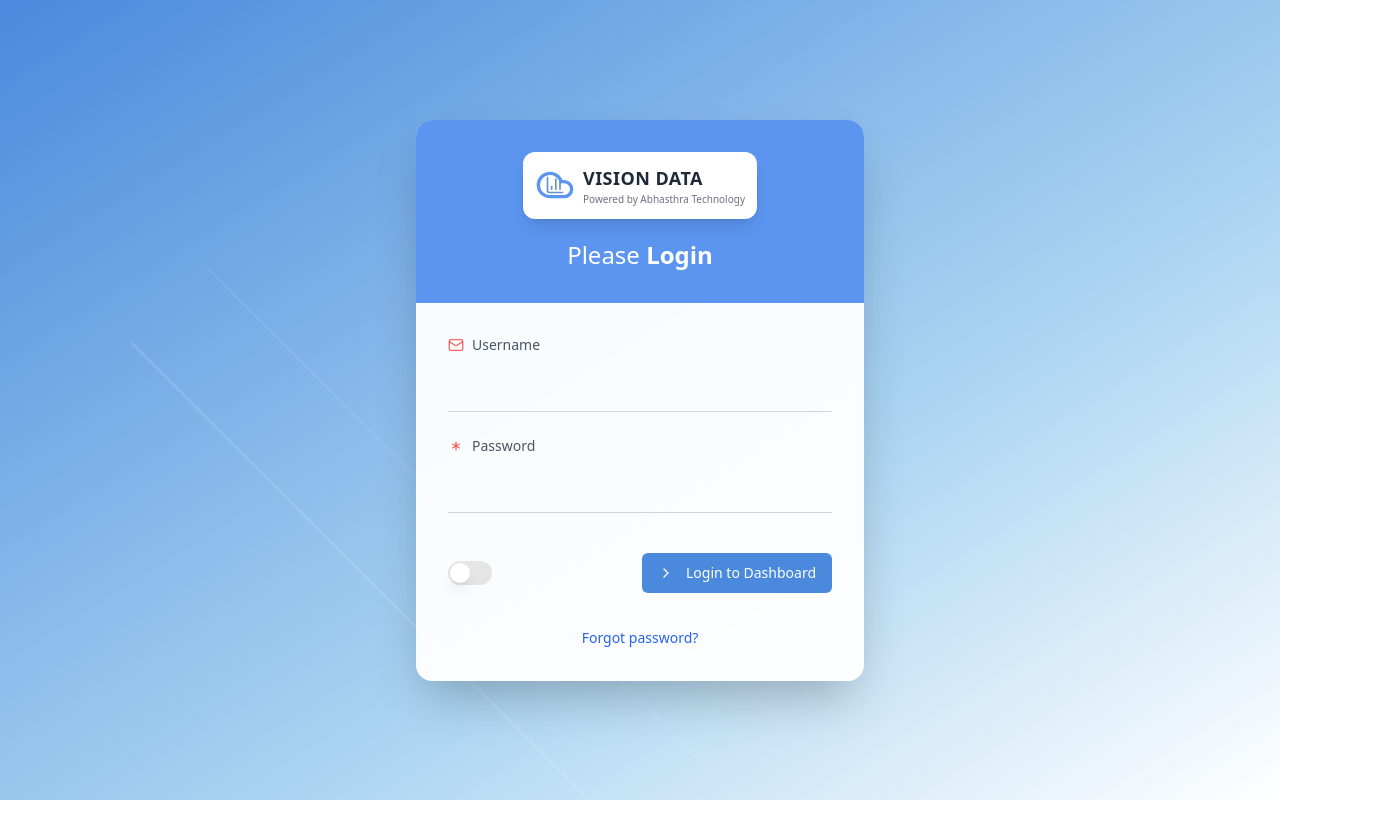
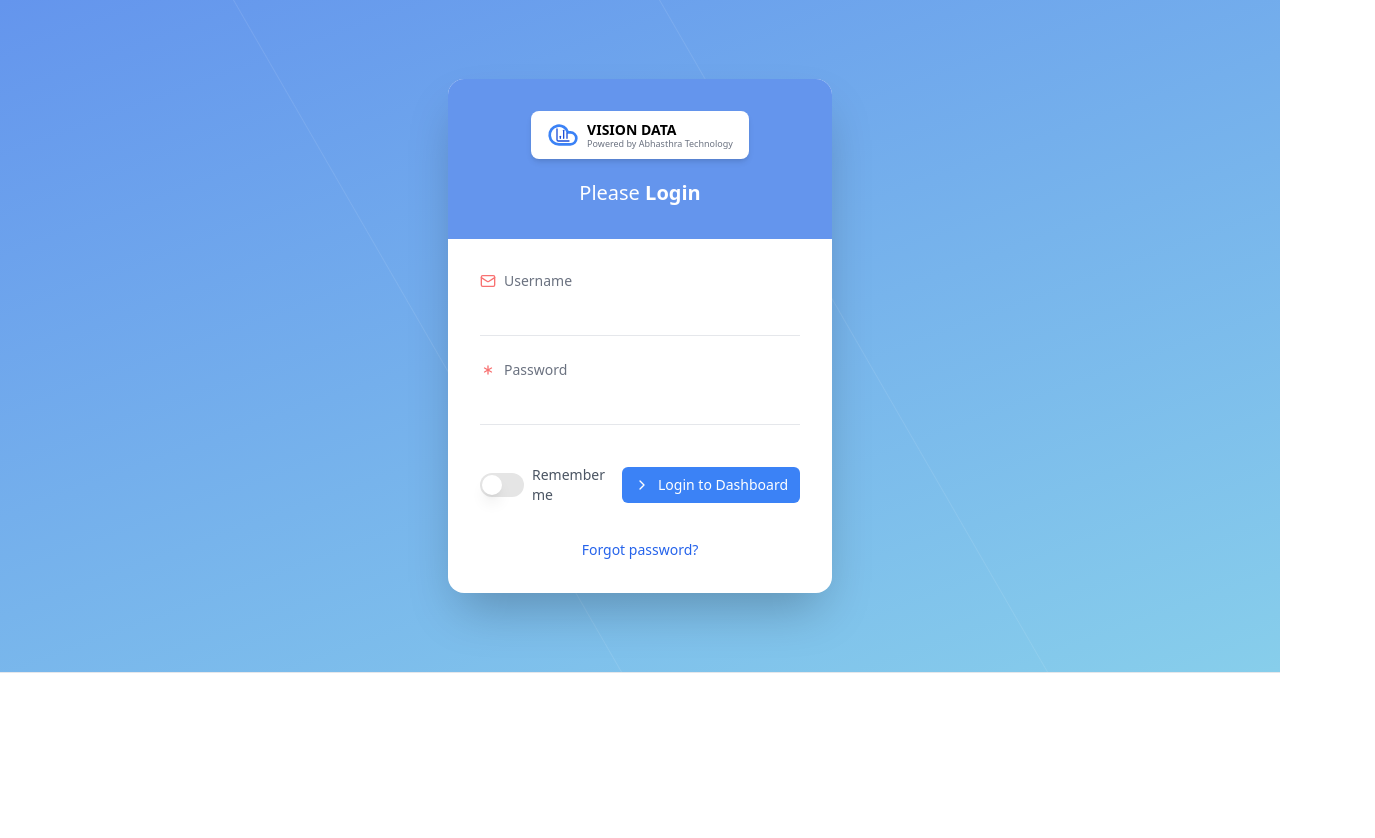
Before and after one commit to tyujjwal6/Survey, a React (Vite) app: page / in a window 1280 px wide. Shown: the top 838 px of the page, 1375 px wide, since content can reach past the window. After the commit the page ends 800 px from the top, so only its background shows below. Built offline with nearby package versions, Linux system fonts and the light colour scheme.

Commit message:
first commit

```diff
--- a/src/Pages/LoginPage.jsx
+++ b/src/Pages/LoginPage.jsx
@@ -1,5 +1,5 @@
 import React, { useState } from 'react';
-import { Link } from 'react-router-dom'; // <-- IMPORT LINK FOR NAVIGATION
+import { Link, useNavigate } from 'react-router-dom';
 
 // Import shadcn/ui components
 import { Button } from '@/components/ui/button';
@@ -16,6 +16,7 @@ const LoginPage = () => {
     rememberMe: false,
   });
   const [isLoading, setIsLoading] = useState(false);
+  const navigate = useNavigate();
 
   const handleChange = (e) => {
     const { name, value } = e.target;
@@ -31,7 +32,6 @@ const LoginPage = () => {
     setIsLoading(true);
     console.log('Logging in with:', formData);
 
-    // Dummy API call
     try {
       await new Promise(resolve => setTimeout(resolve, 1000));
       const response = await fetch('https://jsonplaceholder.typicode.com/posts', {
@@ -39,73 +39,91 @@ const LoginPage = () => {
         headers: { 'Content-Type': 'application/json' },
         body: JSON.stringify(formData),
       });
+
       if (response.ok) {
         alert('Login successful!');
-        // In a real app, redirect to dashboard: navigate('/dashboard');
+        // navigate('/dashboard');
       } else {
-        alert('Login failed.');
+        alert('Login failed. Please check your credentials.');
       }
     } catch (error) {
-      console.error(error);
-      alert('An error occurred.');
+      console.error('An error occurred during login:', error);
+      alert('An error occurred. Please try again later.');
     } finally {
       setIsLoading(false);
     }
   };
 
   return (
-    <div className="relative min-h-screen w-full flex items-center justify-center p-4 bg-gray-100">
-      <div className="absolute inset-0 z-0" style={{ backgroundImage: 'linear-gradient(to bottom right, #4A89DC, #A8D3F1 60%, #FFFFFF)' }}>
-        <div className="absolute inset-0 opacity-15 transform -rotate-45">
-          <div className="absolute w-[2px] h-full bg-white left-1/4"></div>
-          <div className="absolute w-[1px] h-full bg-white left-1/3"></div>
+    <div className="min-h-screen w-full flex flex-col">
+
+      {/* Top section with blue background */}
+      <div
+        className="relative flex-grow flex items-center justify-center p-4"
+        style={{ background: 'linear-gradient(160deg, #6495ED, #87CEEB)' }}
+      >
+        {/* Faint decorative background lines */}
+        <div className="absolute inset-0 overflow-hidden">
+            <div className="absolute w-px h-[150%] bg-white/10 transform -rotate-[30deg] top-[-25%] left-1/3"></div>
+            <div className="absolute w-px h-[150%] bg-white/10 transform -rotate-[30deg] top-[-25%] left-2/3"></div>
+        </div>
+
+        {/* Login Card */}
+        <div className="relative z-10 w-full max-w-sm bg-white rounded-2xl shadow-2xl overflow-hidden">
+
+          {/* Card Header */}
+          <div className="bg-[#6495ED] text-white p-8 text-center">
+            {/* New logo block */}
+            <div className="inline-block bg-white text-black py-2 px-4 rounded-lg mx-auto mb-5 shadow-md">
+              <div className="flex items-center space-x-2">
+                <div className="relative h-8 w-8 flex items-center justify-center">
+                  <Cloud className="text-blue-500 h-8 w-8" />
+                  <BarChart3 className="absolute text-blue-700 h-4 w-4" />
+                </div>
+                <div className="text-left">
+                  <h1 className="font-bold text-sm leading-tight">VISION DATA</h1>
+                  <p className="text-gray-500 text-[9px] leading-tight">Powered by Abhasthra Technology</p>
+                </div>
               </div>
             </div>
 
-      <div className="relative z-10 w-full max-w-md bg-white/95 backdrop-blur-sm rounded-2xl shadow-2xl overflow-hidden">
-        <div className="bg-[#5B95EF] text-white p-8">
-          <div className="flex justify-center mb-5">
-            <div className="bg-white p-3 rounded-xl shadow-lg inline-block">
-              <div className="flex items-center space-x-2">
-                <div className="relative h-10 w-10 flex items-center justify-center">
-                  <Cloud className="text-[#5B95EF] h-10 w-10" />
-                  <BarChart3 className="absolute text-[#3e7ac5]/80 h-5 w-5" />
-                </div>
-                <div className="flex flex-col items-start">
-                  <span className="font-bold text-lg text-gray-800 tracking-wide">VISION DATA</span>
-                  <span className="text-[10px] text-gray-500">Powered by Abhasthra Technology</span>
-                </div>
-              </div>
-            </div>
-          </div>
-          <h2 className="text-2xl text-center">Please <span className="font-bold">Login</span></h2>
+            <h2 className="text-xl">
+              Please <span className="font-bold">Login</span>
+            </h2>
           </div>
 
+          {/* Card Body */}
           <div className="p-8">
             <form onSubmit={handleSubmit} className="space-y-6">
-            <div className="border-b border-gray-300 pb-2">
-              <label htmlFor="username" className="flex items-center text-sm font-medium text-gray-600 mb-2">
-                <Mail className="h-4 w-4 mr-2 text-red-500/80" />Username
+              <div className="border-b border-gray-200 pb-2">
+                <label htmlFor="username" className="flex items-center text-sm font-medium text-gray-500 mb-1">
+                  <Mail className="h-4 w-4 mr-2 text-red-400" />Username
                 </label>
-              <Input id="username" name="username" type="text" value={formData.username} onChange={handleChange} className="w-full bg-transparent border-none focus-visible:ring-0 focus-visible:ring-offset-0 px-1" required/>
+                <Input id="username" name="username" type="text" value={formData.username} onChange={handleChange} className="w-full bg-transparent border-none focus-visible:ring-0 focus-visible:ring-offset-0 px-1 h-8" required/>
               </div>
 
-            <div className="border-b border-gray-300 pb-2">
-              <label htmlFor="password"  className="flex items-center text-sm font-medium text-gray-600 mb-2">
-                <Asterisk className="h-4 w-4 mr-2 text-red-500/80" />Password
+              <div className="border-b border-gray-200 pb-2">
+                <label htmlFor="password" className="flex items-center text-sm font-medium text-gray-500 mb-1">
+                  <Asterisk className="h-4 w-4 mr-2 text-red-400" />Password
                 </label>
-              <Input id="password" name="password" type="password" value={formData.password} onChange={handleChange} className="w-full bg-transparent border-none focus-visible:ring-0 focus-visible:ring-offset-0 px-1" required/>
+                <Input id="password" name="password" type="password" value={formData.password} onChange={handleChange} className="w-full bg-transparent border-none focus-visible:ring-0 focus-visible:ring-offset-0 px-1 h-8" required/>
               </div>
 
               <div className="flex items-center justify-between pt-4">
+                <div className="flex items-center space-x-2">
                   <Switch id="remember-me" checked={formData.rememberMe} onCheckedChange={handleSwitchChange} />
-              <Button type="submit" className="bg-[#4A89DC] hover:bg-[#3e7ac5] text-white rounded-md px-4 py-2" disabled={isLoading}>
-                {isLoading ? "Logging in..." : <><ChevronRight className="h-5 w-5 mr-1" /> Login to Dashboard</>}
+                  <label htmlFor="remember-me" className="text-sm text-gray-600 select-none cursor-pointer">Remember me</label>
+                </div>
+                <Button
+                  type="submit"
+                  className="bg-[#3b82f6] hover:bg-[#2563eb] text-white rounded-md px-3 py-2 h-9 text-sm"
+                  disabled={isLoading}
+                >
+                  {isLoading ? "Please wait..." : <><ChevronRight className="h-4 w-4" /> Login to Dashboard</>}
                 </Button>
               </div>
             </form>
 
-          {/* IMPROVED NAVIGATION LINK */}
             <div className="text-center mt-8">
               <Button asChild variant="link" className="text-blue-600 hover:text-blue-800 p-0 h-auto text-sm">
                 <Link to="/forgot-password">Forgot password?</Link>
@@ -114,6 +132,10 @@ const LoginPage = () => {
           </div>
         </div>
       </div>
+
+      {/* White Lower Part */}
+      <div className="w-full h-32 bg-white border-t border-gray-200"></div>
+    </div>
   );
 };
 
```
Lines whose indentation alone changed are shown as unchanged.
